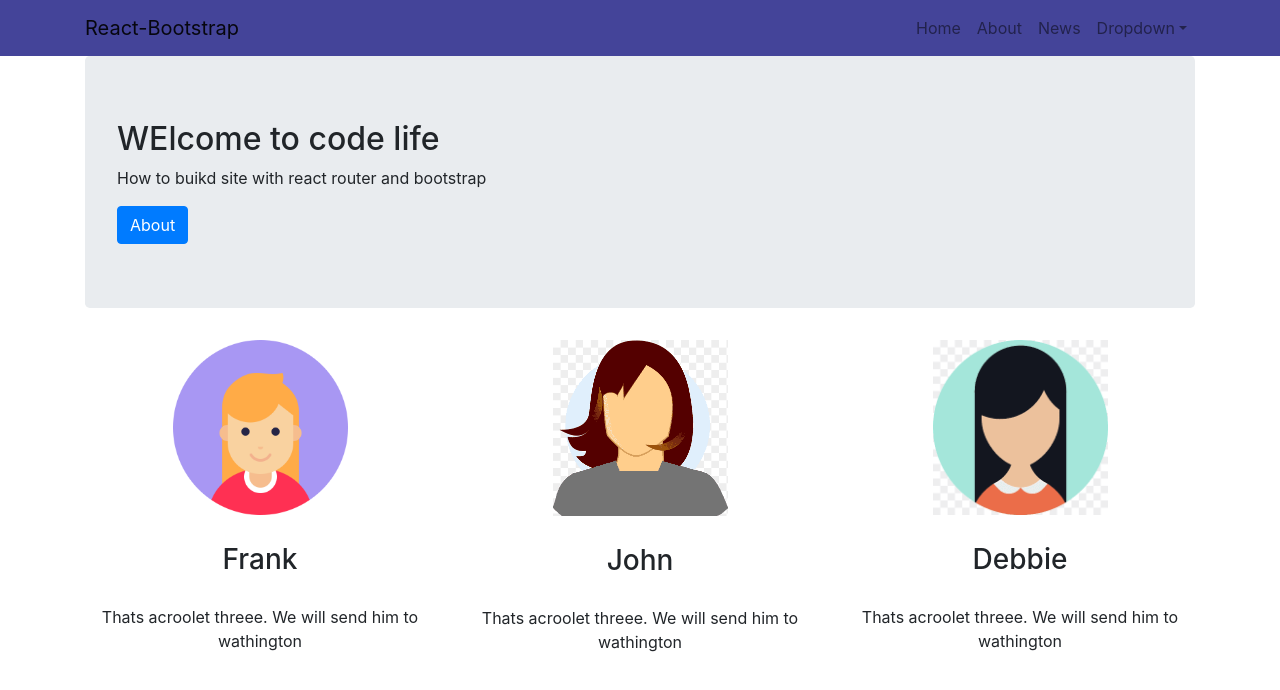
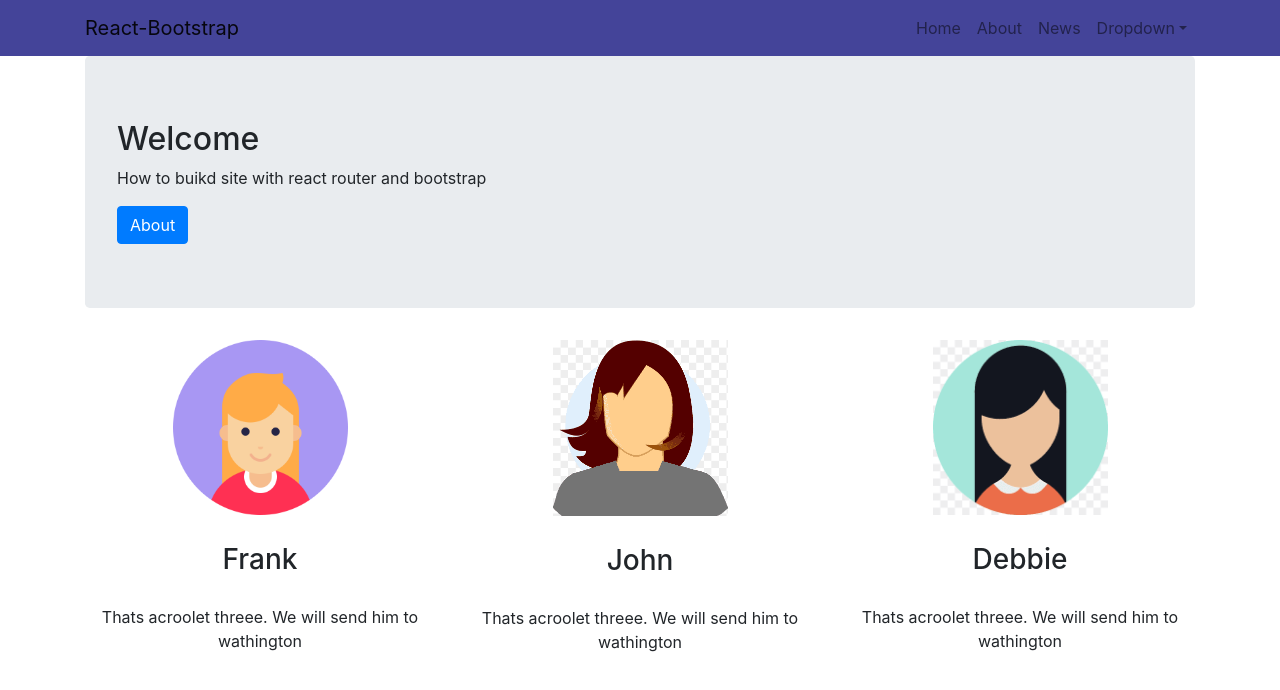
Before and after one commit to kryvkovr/formirror2, a React (Create React App) app: page / in a window 1280 px wide. Shown: the top 690 px of the page. Built offline with nearby package versions, Linux system fonts and the light colour scheme.

Commit message:
change title

```diff
--- a/src/components/Home/Home.js
+++ b/src/components/Home/Home.js
@@ -14,7 +14,7 @@ class Home extends Component {
         <Row>
           <Col>
             <Jumbotron>
-              <h2> WElcome to code life</h2>
+              <h2> Welcome</h2>
               <p>How to buikd site with react router and bootstrap</p>
               <Link to='/about'>
                 <Button >About</Button>
```
